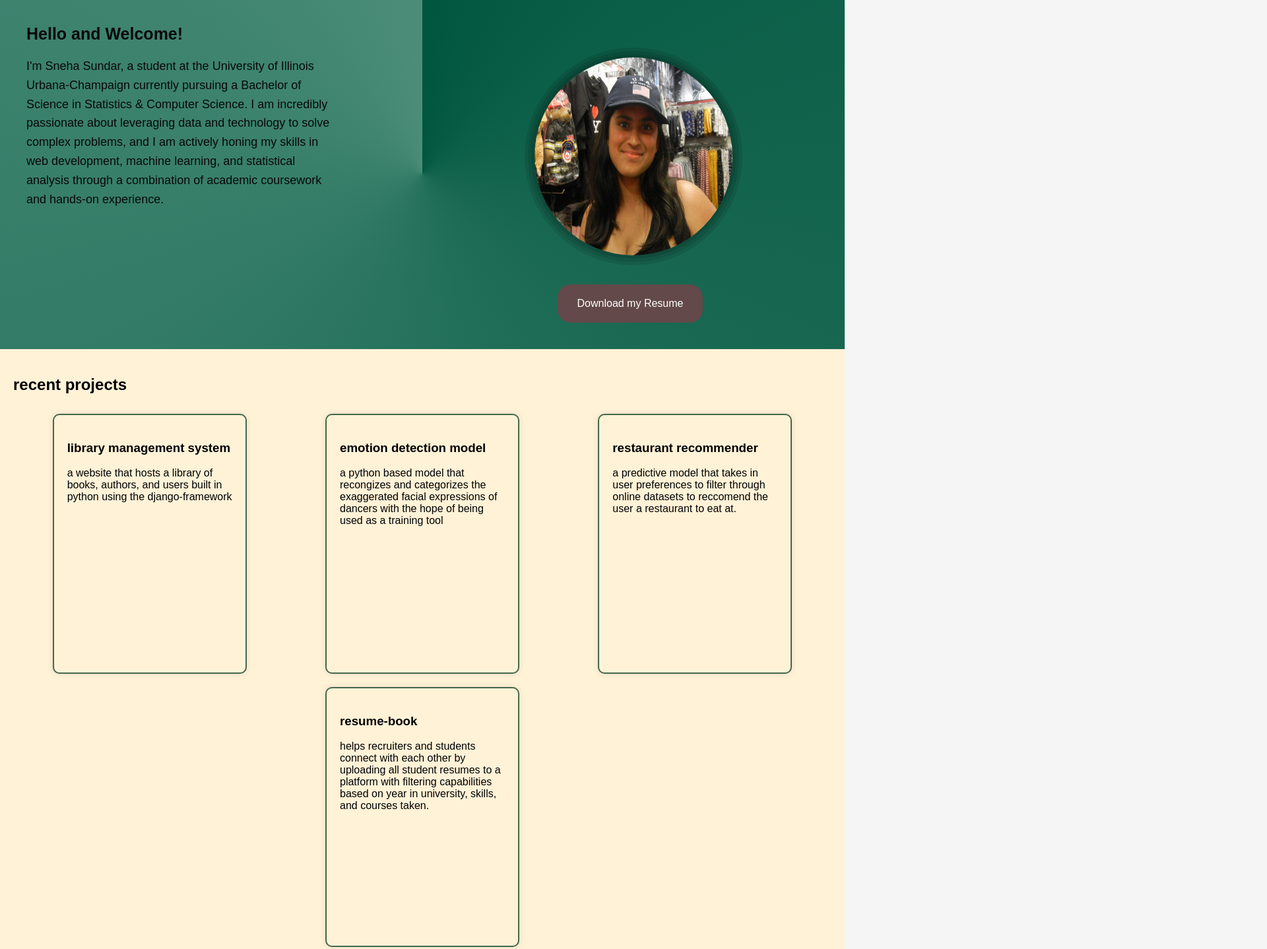
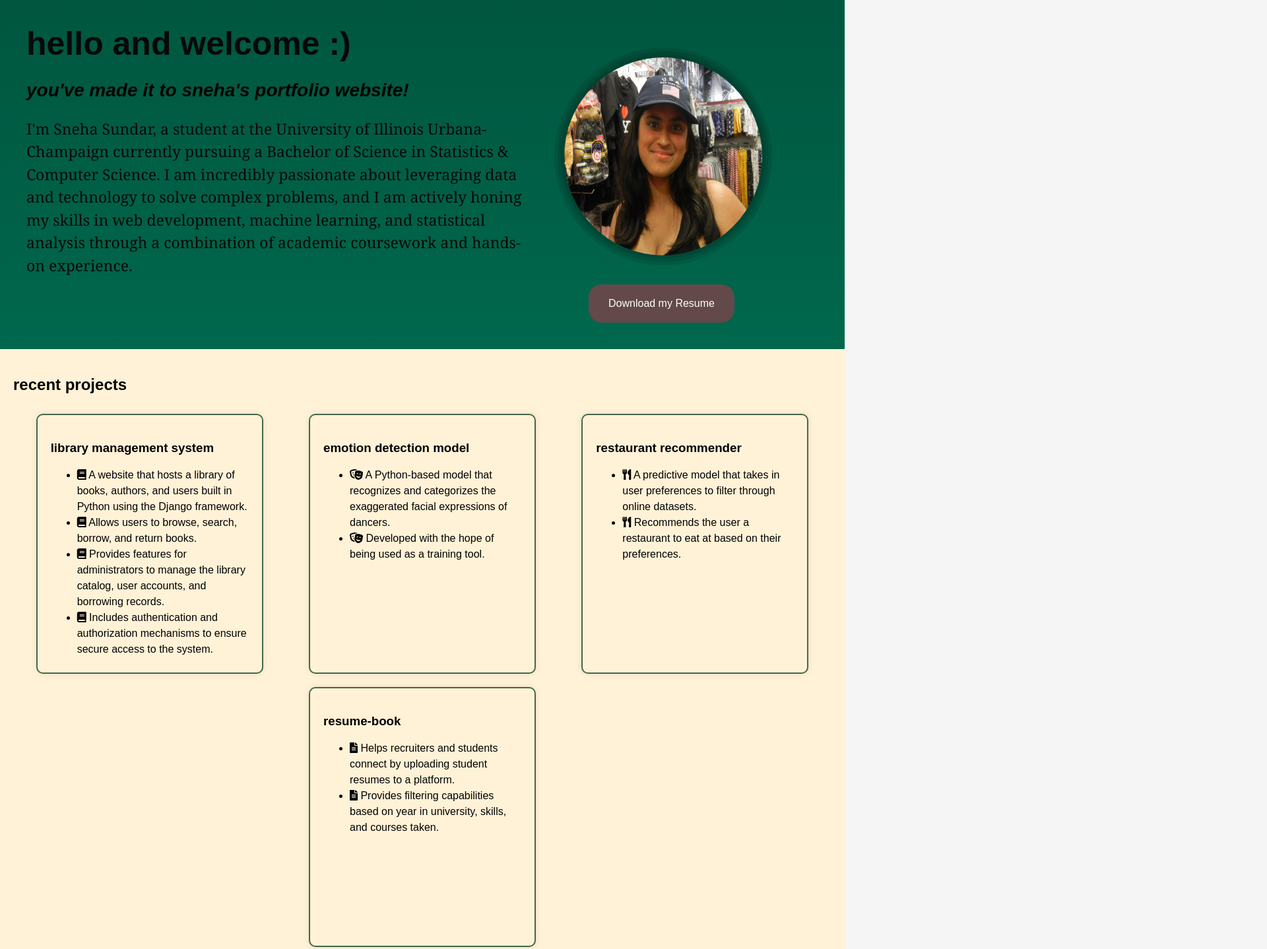
Before and after one commit to snehasund/old-website, a plain HTML site: page index.html in a window 1280 px wide. Shown: the part 88-1526 px from the top of the page at 66% size, 1920 px wide, since content can reach past the window. Drawn offline with Linux system fonts and the light colour scheme.

Commit message:
basic styling for about me and recent projects are done

```diff
--- a/func.js
+++ b/func.js
@@ -1,36 +1,90 @@
-let images = ["profile-picture.jpg", "profile-picture-2.png", "profile-picture-3.jpg"];
-let currentIndex = 0;
-let profilePicture = document.getElementById("profile-picture");
 
-function changeImage() {
-    currentIndex = (currentIndex + 1) % images.length;
-    profilePicture.src = images[currentIndex];
+function toggleFlashcard(element) {
+    // Toggle the class 'flipped' on the parent element
+    element.classList.toggle('flipped');
 }
 
-setInterval(changeImage, 3000); // Change image every 3 seconds
 
-document.addEventListener("DOMContentLoaded", function() {
-    window.addEventListener("scroll", function() {
-        let cards = document.querySelectorAll(".card");
+const typingEffectLoop = {
+    textArray: [
+        "you've made it to sneha's portfolio website!",
+        "i'm sneha, a data scientist",
+        "n I L L I N I 💙 🧡",
+        " a full-stack developer",
+      ],
 
-        cards.forEach(function(card) {
-            if (isElementInViewport(card) && !card.classList.contains("animated")) {
-                card.classList.add("animated");
-            }
-        });
-    });
+    index: 0,
+    isDeleting: false,
+    text: "",
+    speed: 100,
 
-    function isElementInViewport(el) {
-        var rect = el.getBoundingClientRect();
-        return (
-            rect.top >= 0 &&
-            rect.left >= 0 &&
-            rect.bottom <= (window.innerHeight || document.documentElement.clientHeight) &&
-            rect.right <= (window.innerWidth || document.documentElement.clientWidth)
-        );
-    }
-});
+    type: function () {
+      if (!this.isDeleting) {
+        this.addLetters();
+      } else {
+        this.removeLetters();
+      }
+    },
 
-function toggleFlashcard(card) {
-    card.classList.toggle('flipped');
+    addLetters: function () {
+      var currentText = this.textArray[this.index];
+      if (this.index == 3 || this.index == 2) {
+        currentText = "i'm sneha, a" + this.textArray[this.index].substring(this.textArray[this.index].indexOf(","));
+      }
+      this.text = currentText.substring(0, this.text.length + 1);
+      this.updateText();
+    },
+
+    removeLetters: function () {
+      var currentText = this.textArray[this.index];
+      if (this.index == 3 || this.index == 2) {
+        currentText = "i'm sneha, a" + this.textArray[this.index].substring(this.textArray[this.index].indexOf(","));
+      }
+      this.text = currentText.substring(0, this.text.length - 1);
+      this.updateText();
+    },
+
+    updateText: function () {
+      let typedText = '';
+      let colorIndex = 0;
+      const colors = ['navy', '#f04a00']; // Define the colors to alternate
+
+      for (let i = 0; i < this.text.length; i++) {
+        let letter = this.text[i];
+        if (letter === 'I' || letter === 'L' || letter === 'N') {
+          typedText += `<span style="color: ${colors[colorIndex]};">${letter}</span>`;
+          colorIndex = (colorIndex + 1) % colors.length; // Alternate colors
+        } else {
+          typedText += letter;
+        }
+      }
+      if (this.text == "") {
+        document.getElementById("typingEffect").innerHTML = `<span>&nbsp; </span>`;
+      } else {
+        document.getElementById("typingEffect").innerHTML = `<span>${typedText}</span>`;
+      }
+      let delta = this.speed;
+      if (this.isDeleting) {
+        delta /= 1.5;
+      }
+      if (!this.isDeleting && this.text.length >= this.textArray[this.index].length && (this.index == 0 || this.index == 1)) {
+        delta = 2000;
+        this.isDeleting = true;
+      } else if (!this.isDeleting && this.text.length >= this.textArray[this.index].length + "I'm Sneha, a".length) {
+        delta = 2000;
+        this.isDeleting = true;
+      } else if (this.isDeleting && this.text === "") {
+        this.isDeleting = false;
+        this.index = (this.index + 1) % this.textArray.length;
+        delta = 500;
+      } else if (this.isDeleting && this.text == "I'm Sneha, a" && (this.index == 1 || this.index == 2)) {
+        this.isDeleting = false;
+        this.index = (this.index + 1) % this.textArray.length;
+        delta = 500;
+      }
+      setTimeout(this.type.bind(this), delta);
+    },
+  };
+  window.onload = function () {
+    typingEffectLoop.type();
   }
--- a/index.html
+++ b/index.html
@@ -19,24 +19,24 @@
     </div>
     <!-- Add icons for LinkedIn, GitHub, and email -->
     <div>
-      <a href="https://www.linkedin.com/" class="w3-button w3-bar-item" target="_blank"><i class="fab fa-linkedin"></i> LinkedIn</a>
-      <a href="https://github.com/" class="w3-button w3-bar-item" target="_blank"><i class="fab fa-github"></i> GitHub</a>
-      <a href="mailto:your-email@example.com" class="w3-button w3-bar-item"><i class="fas fa-envelope"></i> Email</a>
+      <a href="https://www.linkedin.com/in/sneha-sundar26" class="w3-button w3-bar-item" target="_blank"><i class="fab fa-linkedin"></i> LinkedIn</a>
+      <a href="https://github.com/snehasund" class="w3-button w3-bar-item" target="_blank"><i class="fab fa-github"></i> GitHub</a>
+      <a href="mailto:snehamsundar@gmail.com" class="w3-button w3-bar-item"><i class="fas fa-envelope"></i> Email</a>
     </div>
   </nav>
 
   <section id="about-me" align="right">
     <section id="bio" align="left">
       <div class="bio">
-        <h2>Hello and Welcome!</h2>
+        <h2>hello and welcome :)</h2>
       </div>
-      <div class="description">
-        <p>I'm Sneha Sundar,
+      <i><div class="description" id="typingEffect"></div></i>
+      <br><div id="additionalText">I'm Sneha Sundar,
           a student at the University of Illinois Urbana-Champaign currently pursuing a
           Bachelor of Science in Statistics & Computer Science. I am incredibly passionate about leveraging data and technology to solve complex problems,
           and I am actively honing my skills in web development, machine learning, and statistical analysis through a combination of academic coursework and
-          hands-on experience.</p>
-      </div>
+          hands-on experience.</div><br><br>
+
     </section>
     <section id="rest-of-bio">
     <div class="profile" alt="profile-picture">
@@ -55,19 +55,37 @@
     <div class="card-container">
         <div class="card">
             <h3>library management system</h3>
-            <p>a website that hosts a library of books, authors, and users built in python using the django-framework</p>
-        </div>
+            <ul class="book-list">
+              <li><i class="fas fa-book"></i> A website that hosts a library of books, authors, and users built in Python using the Django framework.</li>
+              <li><i class="fas fa-book"></i> Allows users to browse, search, borrow, and return books.</li>
+              <li><i class="fas fa-book"></i> Provides features for administrators to manage the library catalog, user accounts, and borrowing records.</li>
+              <li><i class="fas fa-book"></i> Includes authentication and authorization mechanisms to ensure secure access to the system.</li>
+              <!-- Add more list items as needed -->
+          </ul>
+          </div>
         <div class="card">
             <h3>emotion detection model</h3>
-            <p>a python based model that recongizes and categorizes the exaggerated facial expressions of dancers with the hope of being used as a training tool</p>
+            <ul class="mask-list">
+              <li><i class="fas fa-theater-masks"></i> A Python-based model that recognizes and categorizes the exaggerated facial expressions of dancers.</li>
+              <li><i class="fas fa-theater-masks"></i> Developed with the hope of being used as a training tool.</li>
+              <!-- Add more list items as needed -->
+          </ul>
         </div>
         <div class="card">
             <h3>restaurant recommender</h3>
-            <p>a predictive model that takes in user preferences to filter through online datasets to reccomend the user a restaurant to eat at. </p>
-        </div>
+            <ul class="cutlery-list">
+              <li><i class="fas fa-utensils"></i> A predictive model that takes in user preferences to filter through online datasets.</li>
+              <li><i class="fas fa-utensils"></i> Recommends the user a restaurant to eat at based on their preferences.</li>
+              <!-- Add more list items as needed -->
+            </ul>
+          </div>
         <div class="card">
             <h3>resume-book</h3>
-            <p>helps recruiters and students connect with each other by uploading all student resumes to a platform with filtering capabilities based on year in university, skills, and courses taken.</p>
+            <ul class="paper-pen-list">
+              <li><i class="fas fa-file-alt"></i> Helps recruiters and students connect by uploading student resumes to a platform.</li>
+              <li><i class="fas fa-file-alt"></i> Provides filtering capabilities based on year in university, skills, and courses taken.</li>
+              <!-- Add more list items as needed -->
+          </ul>
         </div>
     </div>
   </section>
@@ -92,7 +110,7 @@
       </div>
       <div class="back">
         <h3>De Anza College</h3>
-        <a>studied & took courses in computer science & mathematics</a>
+        <a>took courses in computer science & mathematics</a>
     </div>
   </div>
     <div class="school1" onclick="toggleFlashcard(this)">
--- a/styles.css
+++ b/styles.css
@@ -53,13 +53,19 @@
         }
 
         .bio h2 {
-            font-size: 25px;
+            font-size: 50px;
             font-weight: bold;
             margin: auto;
             animation: typing 4s steps(30, end) forwards !important;
             overflow: hidden;
             white-space: nowrap;
             width: 0;
+        }
+
+        #typingEffect span {
+            font-weight: bold; /* Make the text bold */
+            color: #000000; /* Change the text color */
+            font-size: 28px;
         }
 
         @keyframes typing {
@@ -74,7 +80,7 @@
 
 
         #about-me {
-            background: conic-gradient(#00563f, #4b8d78);
+            background: linear-gradient(#00563f, #00684d);
             /* Choose your desired background color */
             padding: 20px;
             /* Add padding for better visual separation */
@@ -106,6 +112,22 @@
             padding: 20px;
         }
 
+        .card .book-list {
+            line-height: 1.5;
+        }
+
+        .card .mask-list {
+            line-height: 1.5;
+        }
+
+        .card .cutlery-list {
+            line-height: 1.5;
+        }
+
+        .card .paper-pen-list {
+            line-height: 1.5;
+        }
+
         #education {
             background-color: #bcceb2;
         }
@@ -120,12 +142,17 @@
             flex-wrap: wrap;
             flex-direction: row;
         }
+        #additionalText {
+            font-size: 23px; /* Change the font size */
+            font-family: 'Georgia';
+            line-height: 1.5;
 
+        }
         .description {
-            max-width: 460px;
+            max-width: 700px;
             margin-top: 20px;
             font-family: Ariral, sans-serif;
-            font-size: 18px;
+            font-size: 25px;
             line-height: 1.6;
         }
 
@@ -139,6 +166,7 @@
         .school1 {
             width: 200px;
             height: 200px;
+            perspective: 1000px;
             background-color: #fff2d7;
             margin: 10px;
             padding: 20px;
@@ -148,6 +176,7 @@
             /* Set opacity to 1 to ensure visibility */
             border: 2px solid #44674c;
         }
+
 
         .card-image {
             max-width: 200px;
@@ -165,41 +194,30 @@
             transform-style: preserve-3d;
         }
 
-        .school1 .front,
-        .school1 .back {
+        .front,
+        .back {
           width: 100%;
           height: 100%;
           position: absolute;
           backface-visibility: hidden;
-            opacity: 1;
+        }
+        .back {
+            transform: rotateY(180deg);
+          }
+        .back a {
+            font-size: 19px;
         }
 
-        .school1 .back {
-            display: none;
-            transform: rotateY(180deg);
-            color: black;
-            /* Change to white or any suitable color */
-        }
-
-        .back {
-            color: black;
-        }
-
-
-        .school1.flipped {
+          .flipped .front {
             transform: rotateY(180deg);
           }
 
-        .school1.flipped .front {
-            display: none;
-        }
-
-        .school1.flipped .back {
-            display: none;
+          .flipped .back {
+            transform: rotateY(0deg);
           }
 
         .card {
-            width: 250px;
+            width: 300px;
             height: 350px;
             background-color: #fff2d7;
             ;
@@ -215,7 +233,7 @@
         }
 
         .card2 {
-            width: 350px;
+            width: 400px;
             background-color: #f1efef;
             padding: 20px;
             margin: 10px;
@@ -283,7 +301,7 @@
             height: 300px;
             margin-bottom: 20px;
             display: inline-block;
-            margin-right: 130px;
+            margin-right: 85px;
             margin-top: 50px;
             border-radius: 50%;
             box-shadow:
@@ -306,7 +324,7 @@
             display: flex;
             justify-content: flex-end;
             align-items: end;
-            margin-right: 120px;
+            margin-right: 70px;
             /* Adjust margin as needed */
         }
 
```
Lines whose indentation alone changed are shown as unchanged.
